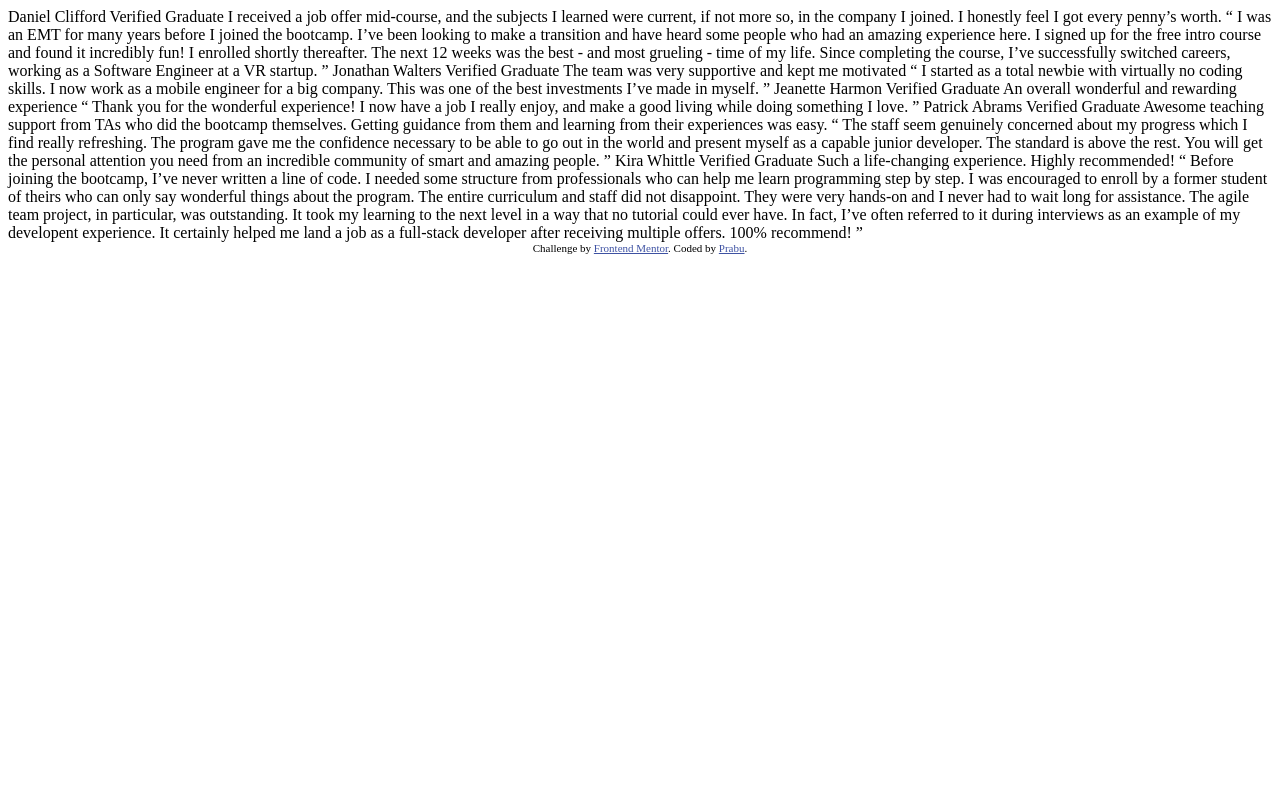
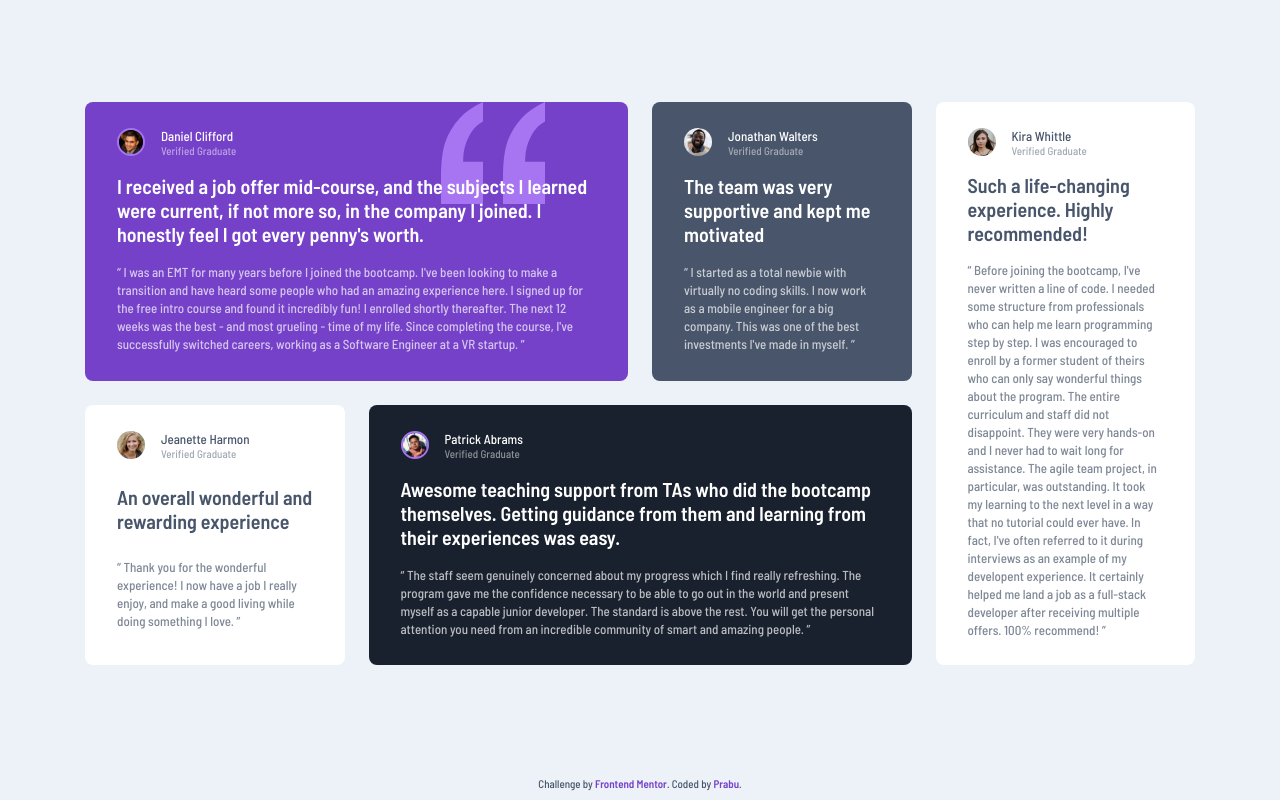
Before and after one commit to mgksp/FEM-testimonials_grid_section, a plain HTML site: page index.html in a window 1280 px wide. Drawn offline with Linux system fonts and the light colour scheme.

Commit message:
its done

```diff
--- a/index.html
+++ b/index.html
@@ -11,59 +11,143 @@
       href="./images/favicon-32x32.png"
     />
 
+    <link rel="preconnect" href="https://fonts.googleapis.com" />
+    <link rel="preconnect" href="https://fonts.gstatic.com" crossorigin />
+    <link
+      href="https://fonts.googleapis.com/css2?family=Barlow+Semi+Condensed:wght@500;600&display=swap"
+      rel="stylesheet"
+    />
+
+    <link rel="stylesheet" href="css/styles.css" />
+
     <title>Testimonials Grid Section</title>
-
-    <style>
-      .attribution {
-        font-size: 11px;
-        text-align: center;
-      }
-      .attribution a {
-        color: hsl(228, 45%, 44%);
-      }
-    </style>
   </head>
   <body>
-    Daniel Clifford Verified Graduate I received a job offer mid-course, and the
-    subjects I learned were current, if not more so, in the company I joined. I
-    honestly feel I got every penny’s worth. “ I was an EMT for many years
-    before I joined the bootcamp. I’ve been looking to make a transition and
-    have heard some people who had an amazing experience here. I signed up for
-    the free intro course and found it incredibly fun! I enrolled shortly
-    thereafter. The next 12 weeks was the best - and most grueling - time of my
-    life. Since completing the course, I’ve successfully switched careers,
-    working as a Software Engineer at a VR startup. ” Jonathan Walters Verified
-    Graduate The team was very supportive and kept me motivated “ I started as a
-    total newbie with virtually no coding skills. I now work as a mobile
-    engineer for a big company. This was one of the best investments I’ve made
-    in myself. ” Jeanette Harmon Verified Graduate An overall wonderful and
-    rewarding experience “ Thank you for the wonderful experience! I now have a
-    job I really enjoy, and make a good living while doing something I love. ”
-    Patrick Abrams Verified Graduate Awesome teaching support from TAs who did
-    the bootcamp themselves. Getting guidance from them and learning from their
-    experiences was easy. “ The staff seem genuinely concerned about my progress
-    which I find really refreshing. The program gave me the confidence necessary
-    to be able to go out in the world and present myself as a capable junior
-    developer. The standard is above the rest. You will get the personal
-    attention you need from an incredible community of smart and amazing people.
-    ” Kira Whittle Verified Graduate Such a life-changing experience. Highly
-    recommended! “ Before joining the bootcamp, I’ve never written a line of
-    code. I needed some structure from professionals who can help me learn
-    programming step by step. I was encouraged to enroll by a former student of
-    theirs who can only say wonderful things about the program. The entire
-    curriculum and staff did not disappoint. They were very hands-on and I never
-    had to wait long for assistance. The agile team project, in particular, was
-    outstanding. It took my learning to the next level in a way that no tutorial
-    could ever have. In fact, I’ve often referred to it during interviews as an
-    example of my developent experience. It certainly helped me land a job as a
-    full-stack developer after receiving multiple offers. 100% recommend! ”
+    <main class="grid-container">
+      <div class="testimonials-grid">
+        <div class="testimonial testimonial--violet" style="grid-area: daniel">
+          <img
+            src="./images/image-daniel.jpg"
+            alt=""
+            class="testimonial__img border-lavender"
+          />
+          <div class="testimonial__student">
+            <div class="testimonial__student__name">Daniel Clifford</div>
+            <div class="testimonial__student__verified">Verified Graduate</div>
+          </div>
+          <h1 class="testimonial__heading">
+            I received a job offer mid-course, and the subjects I learned were
+            current, if not more so, in the company I joined. I honestly feel I
+            got every penny's worth.
+          </h1>
+          <blockquote class="testimonial__quote">
+            “ I was an EMT for many years before I joined the bootcamp. I've
+            been looking to make a transition and have heard some people who had
+            an amazing experience here. I signed up for the free intro course
+            and found it incredibly fun! I enrolled shortly thereafter. The next
+            12 weeks was the best - and most grueling - time of my life. Since
+            completing the course, I've successfully switched careers, working
+            as a Software Engineer at a VR startup. ”
+          </blockquote>
+        </div>
 
-    <div class="attribution">
+        <div class="testimonial testimonial--blue" style="grid-area: jonathan">
+          <img
+            src="./images/image-jonathan.jpg"
+            alt=""
+            class="testimonial__img"
+          />
+          <div class="testimonial__student">
+            <div class="testimonial__student__name">Jonathan Walters</div>
+            <div class="testimonial__student__verified">Verified Graduate</div>
+          </div>
+          <h1 class="testimonial__heading">
+            The team was very supportive and kept me motivated
+          </h1>
+          <blockquote class="testimonial__quote">
+            “ I started as a total newbie with virtually no coding skills. I now
+            work as a mobile engineer for a big company. This was one of the
+            best investments I've made in myself. ”
+          </blockquote>
+        </div>
+
+        <div class="testimonial" style="grid-area: jeanette">
+          <img
+            src="./images/image-jeanette.jpg"
+            alt=""
+            class="testimonial__img"
+          />
+          <div class="testimonial__student">
+            <div class="testimonial__student__name">Jeanette Harmon</div>
+            <div class="testimonial__student__verified">Verified Graduate</div>
+          </div>
+          <h1 class="testimonial__heading">
+            An overall wonderful and rewarding experience
+          </h1>
+          <blockquote class="testimonial__quote">
+            “ Thank you for the wonderful experience! I now have a job I really
+            enjoy, and make a good living while doing something I love. ”
+          </blockquote>
+        </div>
+
+        <div class="testimonial testimonial--black" style="grid-area: patrick">
+          <img
+            src="./images/image-patrick.jpg"
+            alt=""
+            class="testimonial__img border-lavender"
+          />
+          <div class="testimonial__student">
+            <div class="testimonial__student__name">Patrick Abrams</div>
+            <div class="testimonial__student__verified">Verified Graduate</div>
+          </div>
+          <h1 class="testimonial__heading">
+            Awesome teaching support from TAs who did the bootcamp themselves.
+            Getting guidance from them and learning from their experiences was
+            easy.
+          </h1>
+          <blockquote class="testimonial__quote">
+            “ The staff seem genuinely concerned about my progress which I find
+            really refreshing. The program gave me the confidence necessary to
+            be able to go out in the world and present myself as a capable
+            junior developer. The standard is above the rest. You will get the
+            personal attention you need from an incredible community of smart
+            and amazing people. ”
+          </blockquote>
+        </div>
+
+        <div class="testimonial" style="grid-area: kira">
+          <img src="./images/image-kira.jpg" alt="" class="testimonial__img" />
+          <div class="testimonial__student">
+            <div class="testimonial__student__name">Kira Whittle</div>
+            <div class="testimonial__student__verified">Verified Graduate</div>
+          </div>
+          <h1 class="testimonial__heading">
+            Such a life-changing experience. Highly recommended!
+          </h1>
+          <blockquote class="testimonial__quote">
+            “ Before joining the bootcamp, I've never written a line of code. I
+            needed some structure from professionals who can help me learn
+            programming step by step. I was encouraged to enroll by a former
+            student of theirs who can only say wonderful things about the
+            program. The entire curriculum and staff did not disappoint. They
+            were very hands-on and I never had to wait long for assistance. The
+            agile team project, in particular, was outstanding. It took my
+            learning to the next level in a way that no tutorial could ever
+            have. In fact, I've often referred to it during interviews as an
+            example of my developent experience. It certainly helped me land a
+            job as a full-stack developer after receiving multiple offers. 100%
+            recommend! ”
+          </blockquote>
+        </div>
+      </div>
+    </main>
+
+    <footer class="attribution">
       Challenge by
       <a href="https://www.frontendmentor.io?ref=challenge" target="_blank"
         >Frontend Mentor</a
       >. Coded by
       <a href="https://www.github.com/mgksp" target="_blank">Prabu</a>.
-    </div>
+    </footer>
   </body>
 </html>
--- /dev/null
+++ b/scss/_breakpoints.scss
@@ -0,0 +1,7 @@
+$first: "1024px";
+
+@mixin breakpoint($size) {
+  @media only screen and (min-width: $size) {
+    @content;
+  }
+}
--- /dev/null
+++ b/scss/_reset.scss
@@ -0,0 +1,15 @@
+*,
+*::before,
+*::after {
+  margin: 0;
+  padding: 0;
+  box-sizing: border-box;
+}
+
+html {
+  font-size: 62.5%;
+}
+
+body {
+  min-height: 100vh;
+}
--- /dev/null
+++ b/scss/styles.scss
@@ -0,0 +1,135 @@
+@use "reset";
+@use "breakpoints" as *;
+
+:root {
+  --moderate-violet: hsl(263, 55%, 52%);
+  --dkr-grayish-blue: hsl(217, 19%, 35%);
+  --dkr-blackish-blue: hsl(219, 29%, 14%);
+  --white: hsl(0, 0%, 100%);
+
+  --lavender: hsl(264, 83%, 70%);
+
+  --lt-gray: hsl(0, 0%, 81%);
+  --lt-grayish-blue: hsl(210, 46%, 95%);
+}
+
+body {
+  font-family: "Barlow Semi Condensed", sans-serif;
+  font-weight: 500;
+  font-size: 1.3rem;
+  background-color: var(--lt-grayish-blue);
+  display: grid;
+  grid-template-rows: 1fr min-content;
+}
+
+.border-lavender {
+  border: 2px solid var(--lavender);
+}
+
+.grid-container {
+  display: grid;
+  grid-template-columns:
+    minmax(2.4rem, 1fr)
+    minmax(0, 111rem)
+    minmax(2.4rem, 1fr);
+}
+
+.testimonials-grid {
+  grid-column-start: 2;
+  display: grid;
+  grid-template-areas:
+    "daniel"
+    "jonathan"
+    "jeanette"
+    "patrick"
+    "kira";
+  gap: 2.4rem;
+  padding-block: 7rem;
+
+  @include breakpoint($first) {
+    padding: 0;
+    place-content: center;
+    grid-template-columns: repeat(4, 1fr);
+    grid-template-areas:
+      "daniel daniel jonathan kira"
+      "jeanette patrick patrick kira";
+  }
+}
+
+.testimonial {
+  display: grid;
+  grid-template-columns: min-content 1fr;
+  gap: 1.6rem;
+  grid-template-areas:
+    "img student"
+    "heading heading"
+    "quote quote";
+  border-radius: 0.8rem;
+  background-color: white;
+  padding: 2.6rem 3.2rem;
+  color: var(--dkr-grayish-blue);
+
+  &__img {
+    grid-area: img;
+    width: 2.8rem;
+    height: 2.8rem;
+    border-radius: 50%;
+  }
+
+  &__student {
+    grid-area: student;
+
+    &__verified {
+      font-size: 1.1rem;
+      opacity: 50%;
+    }
+  }
+
+  &__heading {
+    grid-area: heading;
+    font-size: 2rem;
+    line-height: 2.4rem;
+    font-weight: 600;
+  }
+
+  &__quote {
+    grid-area: quote;
+    line-height: 1.8rem;
+    opacity: 70%;
+  }
+
+  &--violet {
+    background-image: url("../images/bg-pattern-quotation.svg");
+    background-position: right 11% top;
+    background-repeat: no-repeat;
+    background-color: var(--moderate-violet);
+    color: var(--white);
+
+    @include breakpoint($first) {
+      background-position: right 19% top;
+    }
+  }
+
+  &--blue {
+    background-color: var(--dkr-grayish-blue);
+    color: var(--white);
+  }
+
+  &--black {
+    background-color: var(--dkr-blackish-blue);
+    color: var(--white);
+  }
+}
+
+.attribution {
+  font-size: 11px;
+  text-align: center;
+  margin-block: 1rem;
+  color: var(--dkr-grayish-blue);
+
+  a {
+    color: var(--moderate-violet);
+    text-decoration: none;
+    font-weight: 600;
+  }
+}
```
Also changed, not shown: css/styles.css (added).
